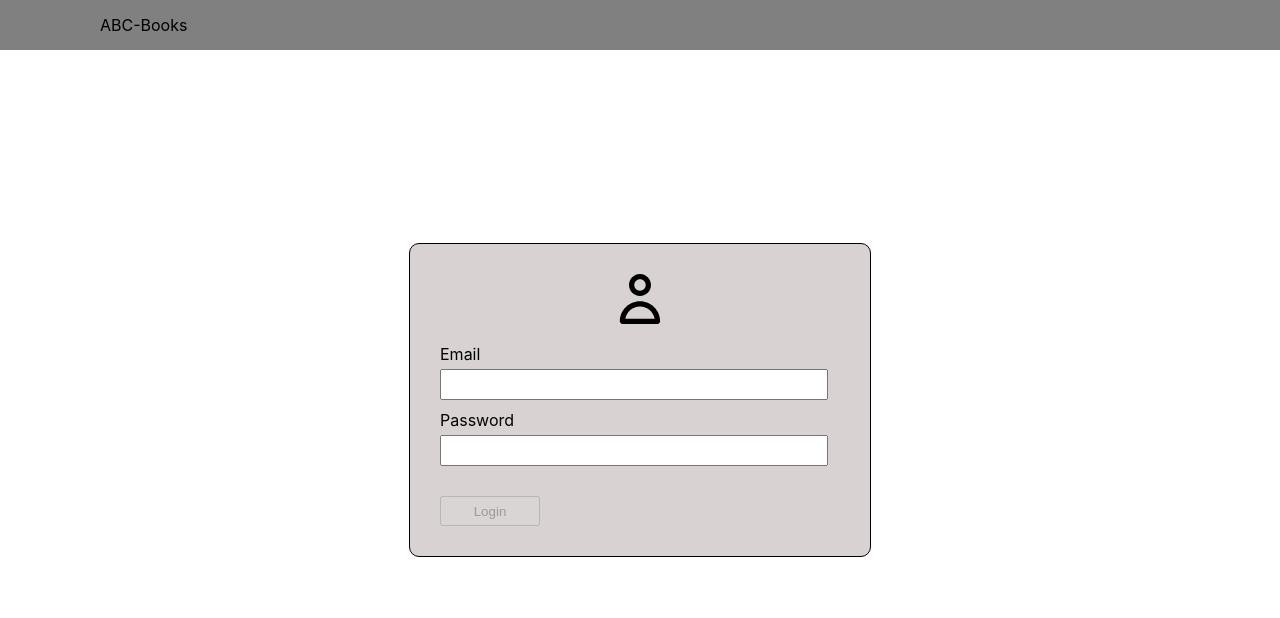
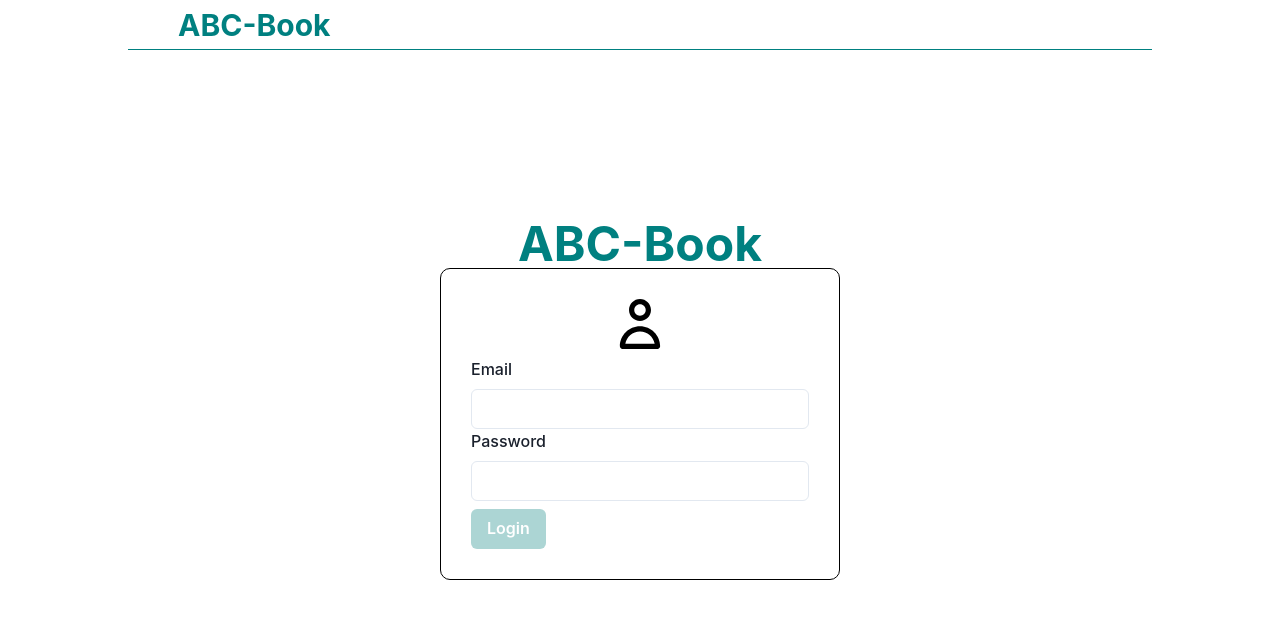
Before and after one commit to waternoice/ABC-Book, a React (Create React App) app in the folder abcbook/: page / in a window 1280 px wide. Shown: the top 618 px of the page. Built offline with nearby package versions, Linux system fonts and the light colour scheme.

Commit message:
complete login and logout method on service

```diff
--- a/abcbook/package.json
+++ b/abcbook/package.json
@@ -3,6 +3,10 @@
   "version": "0.1.0",
   "private": true,
   "dependencies": {
+    "@chakra-ui/react": "^2.1.0",
+    "@emotion/react": "^11",
+    "@emotion/styled": "^11",
+    "@reduxjs/toolkit": "^1.8.1",
     "@testing-library/jest-dom": "^5.14.1",
     "@testing-library/react": "^13.0.0",
     "@testing-library/user-event": "^13.2.1",
@@ -10,10 +14,12 @@
     "@types/node": "^16.7.13",
     "@types/react": "^18.0.0",
     "@types/react-dom": "^18.0.0",
+    "framer-motion": "^6",
     "react": "^18.1.0",
     "react-dom": "^18.1.0",
     "react-router-dom": "^6.3.0",
     "react-scripts": "5.0.1",
+    "redux": "^4.2.0",
     "typescript": "^4.4.2",
     "web-vitals": "^2.1.0"
   },
--- a/abcbook/src/components/layout/Header.module.css
+++ b/abcbook/src/components/layout/Header.module.css
@@ -1,11 +1,12 @@
 .headerContainer {
-    max-width: 100%;
+    max-width: 80%;
     height: 50px;
-    background-color: gray;
+    border-bottom: 1px solid teal;
+    margin: auto;
     display: flex;
     align-items: center;
     justify-content: space-between;
-    padding: 0 100px;
+    padding: 0 50px;
 }
 
 .headerLinks {
--- a/abcbook/src/components/layout/Header.tsx
+++ b/abcbook/src/components/layout/Header.tsx
@@ -1,4 +1,5 @@
 import React, { useState } from 'react';
+import { Heading } from '@chakra-ui/react';
 import classes from './Header.module.css';
 import { Link } from 'react-router-dom';
 
@@ -15,7 +16,9 @@ const Books = () => {
     }
     return (
         <div className={classes.headerContainer}>
-            <div>ABC-Books</div>
+            <Heading color="teal" size="lg">
+                ABC-Book
+            </Heading>
 
             {isLogin && (
                 <div>
--- a/abcbook/src/index.tsx
+++ b/abcbook/src/index.tsx
@@ -1,7 +1,12 @@
-import React from 'react';
+import * as React from 'react';
 import ReactDOM from 'react-dom/client';
+import { ChakraProvider } from '@chakra-ui/react';
 import './index.css';
 import App from './App';
 
 const root = ReactDOM.createRoot(document.getElementById('root') as HTMLElement);
-root.render(<App />);
+root.render(
+    <ChakraProvider>
+        <App />
+    </ChakraProvider>
+);
--- a/abcbook/src/pages/Login.module.css
+++ b/abcbook/src/pages/Login.module.css
@@ -1,16 +1,10 @@
 .formContainer {
     display: flex;
+    flex-direction: column;
     justify-content: center;
     align-items: center;
     height: 100vh;
     margin-top: -50px;
-}
-
-.formLogo {
-    height: 50px;
-    width: 50px;
-    align-self: center;
-    padding-bottom: 20px;
 }
 
 .form {
@@ -20,37 +14,7 @@
     border-radius: 10px;
     border: 1px solid black;
     width: 400px;
-    background-color: rgb(216, 210, 210);
-}
-
-.formLabel {
-    padding-bottom: 10px;
-}
-.formLabelInvalid {
-    padding-bottom: 10px;
-}
-
-.formLabelInvalid input {
-    border: 1px solid #b40e0e;
-    background-color: #fddddd;
-}
-
-.formInput {
-    margin-top: 5px;
-    width: 95%;
-    height: 25px;
-}
-
-.formButton {
-    margin-top: 20px;
-    width: 100px;
-    height: 30px;
-}
-
-.errorText {
-    color: rgb(226, 75, 75);
-    padding: 5px 0;
-    margin: 0;
+    background-color: white;
 }
 
 @media only screen and (max-width: 600px) {
@@ -64,13 +28,4 @@
         width: 85%;
         background-color: transparent;
     }
-
-    .formButton {
-        width: 97%;
-    }
-
-    .formLabel {
-        padding-bottom: 20px;
-        width: 100%;
-    }
 }
--- a/abcbook/src/pages/Login.tsx
+++ b/abcbook/src/pages/Login.tsx
@@ -1,6 +1,17 @@
 import classes from './Login.module.css';
 import logo from '../assets/user.svg';
 import useLoginForm from '../hooks/use-loginForm';
+import AuthService from '../services/auth.service';
+import {
+    FormControl,
+    FormLabel,
+    FormErrorMessage,
+    Input,
+    Button,
+    Image,
+    Flex,
+    Heading
+} from '@chakra-ui/react';
 
 const Login = () => {
     let regrex = /^[a-zA-Z0-9.!#$%&’*+/=?^_`{|}~-]+@[a-zA-Z0-9-]+(?:\.[a-zA-Z0-9-]+)*$/;
@@ -23,65 +34,68 @@ const Login = () => {
         reset: resetinputPassword
     } = useLoginForm((value: any) => value.trim() !== '');
 
-    const emailInputClasses = inputEmailHasError ? classes.formLabelInvalid : classes.formLabel;
-    const passwordInputClasses = inputPasswordHasError
-        ? classes.formLabelInvalid
-        : classes.formLabel;
-
     let isFormValid = false;
     if (inputEmailIsValid && inputPasswordIsValid) {
         isFormValid = true;
     }
 
-    const onFormSubmit = (event: any) => {
+    const onFormSubmit = async (event: any) => {
         event.preventDefault();
         if (!isFormValid) {
             return;
         }
-        console.log(inputEmail);
-        console.log(inputPassword);
+        const userData = await AuthService.login(inputEmail, inputPassword);
+        if (userData) {
+            sessionStorage.setItem('user', userData.name);
+            sessionStorage.setItem('role', userData.role);
+            sessionStorage.setItem('isLoggedin', 'true');
+            console.log('logged in successfully');
+        }
 
         resetinputEmail();
         resetinputPassword();
     };
 
     return (
-        <div className={classes.formContainer} onSubmit={onFormSubmit}>
-            <form className={classes.form}>
-                <img src={logo} alt="user-logo" className={classes.formLogo} />
-                <div className={emailInputClasses}>
-                    <label htmlFor="email">Email</label>
-                    <input
+        <div className={classes.formContainer}>
+            <Heading color="teal" size="2xl">
+                ABC-Book
+            </Heading>
+            <form className={classes.form} onSubmit={onFormSubmit}>
+                <Flex pb={2} alignSelf="center">
+                    <Image src={logo} alt="user-logo" boxSize="50px" />
+                </Flex>
+                <FormControl isInvalid={inputEmailHasError}>
+                    <FormLabel htmlFor="email">Email</FormLabel>
+                    <Input
                         type="email"
                         id="text"
-                        className={classes.formInput}
                         value={inputEmail}
                         onChange={inputEmailValueHandler}
                         onBlur={inputEmailBlurHandler}
                     />
                     {inputEmailHasError && (
-                        <p className={classes.errorText}>Email not in the correct format</p>
+                        <FormErrorMessage>Email not in the correct format</FormErrorMessage>
                     )}
-                </div>
-                <div className={passwordInputClasses}>
-                    <label htmlFor="password">Password</label>
-                    <input
+                </FormControl>
+                <FormControl isInvalid={inputPasswordHasError}>
+                    <FormLabel htmlFor="password">Password</FormLabel>
+                    <Input
                         type="password"
                         id="password"
-                        className={classes.formInput}
                         value={inputPassword}
                         onChange={inputPasswordValueHandler}
                         onBlur={inputPasswordBlurHandler}
                     />
                     {inputPasswordHasError && (
-                        <p className={classes.errorText}>Password cannot be empty</p>
+                        <FormErrorMessage>Password cannot be empty</FormErrorMessage>
                     )}
-                </div>
-                <div>
-                    <button className={classes.formButton} disabled={!isFormValid}>
+                </FormControl>
+                <FormControl>
+                    <Button colorScheme="teal" mt={2} isDisabled={!isFormValid} type="submit">
                         Login
-                    </button>
-                </div>
+                    </Button>
+                </FormControl>
             </form>
         </div>
     );
--- a/abcbook/src/services/auth.service.tsx
+++ b/abcbook/src/services/auth.service.tsx
@@ -1,13 +1,30 @@
+export interface authUser {
+    id: string;
+    role: string;
+    name: string;
+    dataJoined: string;
+    email: string;
+    password: string;
+}
 const logout = () => {
     sessionStorage.removeItem('user');
+    sessionStorage.removeItem('isLoggedIn');
+    sessionStorage.removeItem('role');
 };
-const login = () => {};
+const login = async (userEmail: string, userPassword: string): Promise<any> => {
+    const response = await fetch('mockData/mockUser.json');
+    const responseData = await response.json();
+    const authUser = responseData.find((u: any) => {
+        return u.email === userEmail && u.password === userPassword;
+    });
+    return authUser;
+};
 const register = () => {};
-const getCurrentUser = () => {};
+
 const AuthService = {
     register,
     login,
-    logout,
-    getCurrentUser
+    logout
 };
+
 export default AuthService;
```
Also changed, not shown: abcbook/public/mockData/mockUser.json (added, +50 -0 lines), abcbook/src/mockData/mockData.tsx (deleted, +0 -61 lines), abcbook/tsconfig.json (+2 -8 lines), 1 other file (tests, documents, lock files or other folders).
